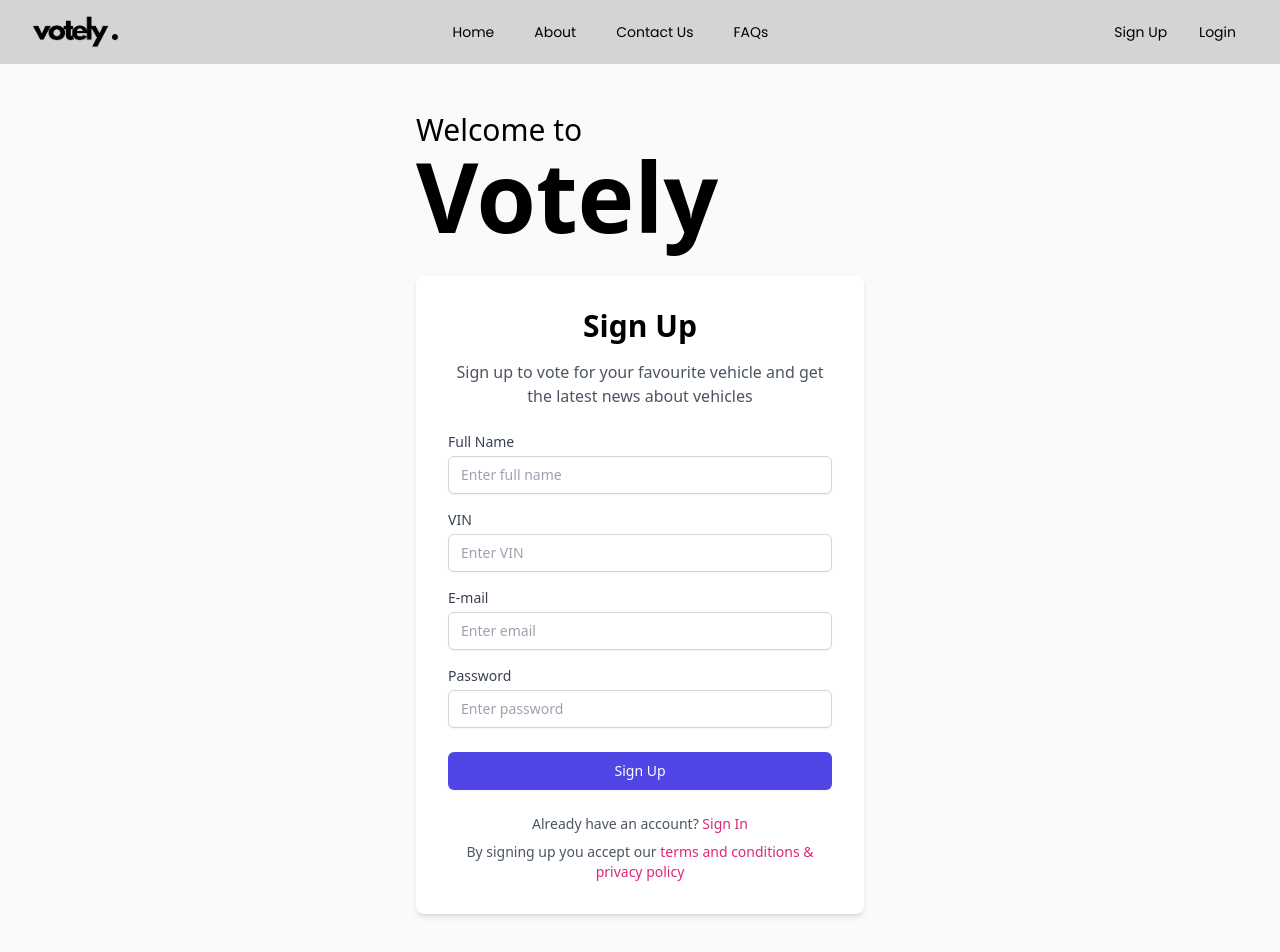
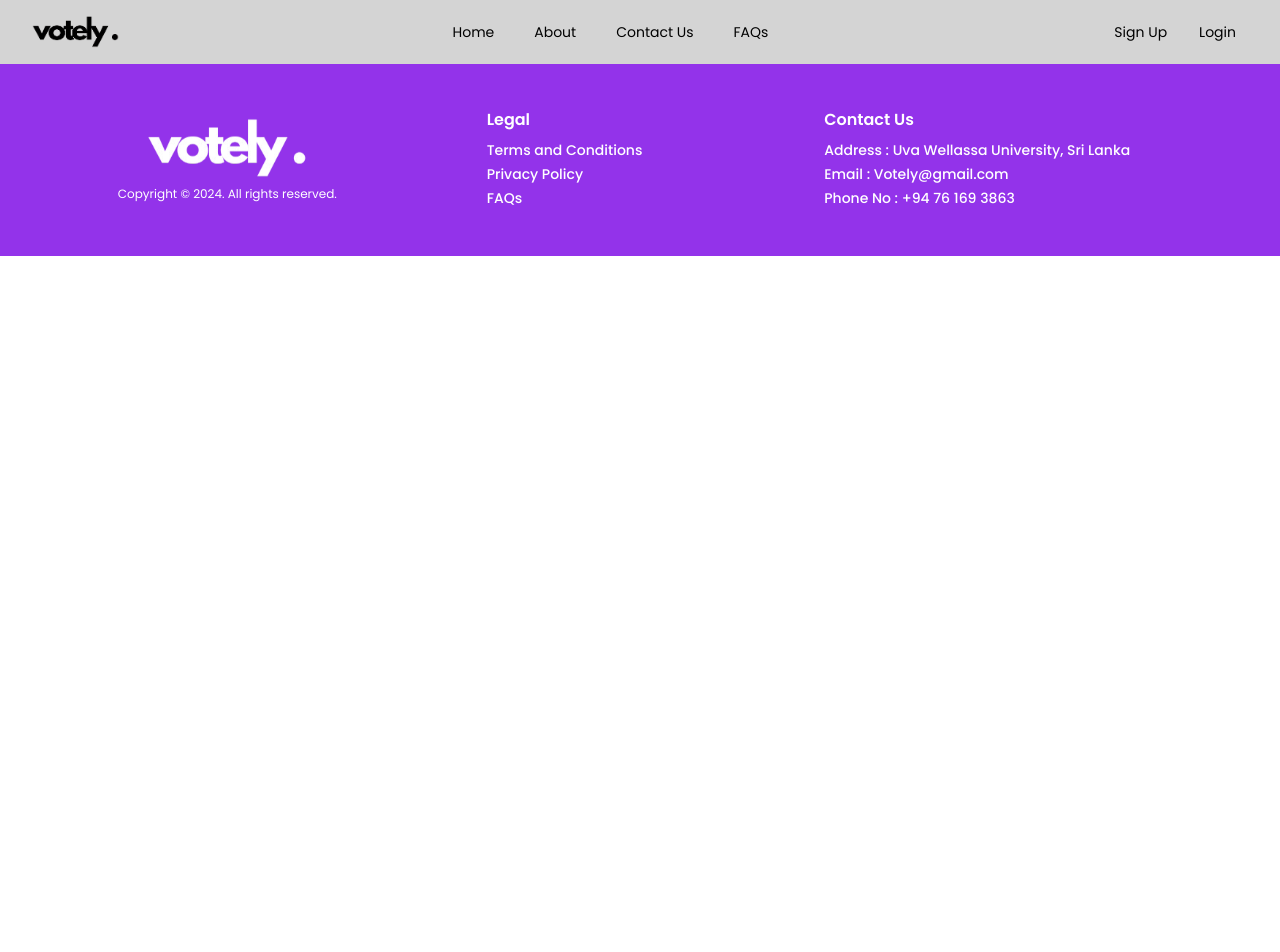
Before and after one commit to udithayeshmantha/Votely-E-voting-system, a React (Create React App) app: page /login in a window 1280 px wide. Shown: the top 952 px of the page. After the commit the page ends 800 px from the top, so only its background shows below. Built offline with nearby package versions, Linux system fonts and the light colour scheme.

Commit message:
Refactor App structure by removing Login page; enhance Footer and Form components with consistent styling

```diff
--- a/src/App.js
+++ b/src/App.js
@@ -2,7 +2,6 @@ import { BrowserRouter as Router, Routes, Route, useLocation } from "react-route
 import Navbar from "./components/Navbar";
 import Home from "./pages/Home";
 import SignIn from "./pages/SignIn";
-import Login from "./pages/Login";
 import "./styles/App.css";
 import Footer from "./components/Footer";
 import SignUp from "./pages/SignUp";
@@ -19,11 +18,9 @@ function App() {
       <Routes>
         <Route path="/" element={<Home />} />
         <Route path="/signin" element={<SignIn />} />
-        <Route path="/login" element={<Login />} />
         <Route path="/signup" element={<SignUp />} />
         <Route path="/form" element={<Form />} />
       </Routes>
-      <Contactus />
       <ConditionalFooter />
     </Router>
   );
--- a/src/components/Footer.js
+++ b/src/components/Footer.js
@@ -4,30 +4,30 @@ import Logo from "../assets/logo_white.png";
 
 const Footer = () => {
   return (
-    <div className="flex justify-evenly bg-purple-600 text-white h-48  ">
+    <div className="flex justify-evenly bg-purple-600 text-white h-48 font-Poppins">
       <div className="justify-items-center content-center space-y-2 ">
         <a href="#" className="">
           <img src={Logo} alt="" className="w-40 " />
         </a>
-        <div className="text-xs font-Poppins">
+        <div className="text-xs">
           Copyright © 2024. All rights reserved.
         </div>
       </div>
       <div className="justify-items-left p-8 content-center hidden md:block">
-        <div className="font-semibold pb-2 font-Poppins">Legal</div>
+        <div className="font-semibold pb-2">Legal</div>
         <div className="text-sm">
           <div className="font-medium pb-1">
-            <Link to="/terms-and-conditions" className="font-Poppins">
+            <Link to="/terms-and-conditions" className="">
               Terms and Conditions
             </Link>
           </div>
           <div className="font-medium pb-1">
-            <Link to="/privacy-policy" className="font-Poppins">
+            <Link to="/privacy-policy" className="">
               Privacy Policy
             </Link>
           </div>
           <div className="font-medium pb-1">
-            <Link to="/faqs" className="font-Poppins">
+            <Link to="/faqs" className="">
               FAQs
             </Link>
           </div>
@@ -36,14 +36,14 @@ const Footer = () => {
       <div className=" justify-items-left p-8 content-center hidden md:block ">
         <div className="font-semibold pb-2">Contact Us</div>
         <div className="text-sm ">
-          <div className="font-medium pb-1 font-Poppins">
+          <div className="font-medium pb-1">
             Address : Uva Wellassa University, Sri Lanka
           </div>
-          <div className="font-medium pb-1 font-Poppins">
+          <div className="font-medium pb-1">
             Email : Votely@gmail.com
           </div>
-          <div className="font-medium pb-1 font-Poppins">
-            Phone No : +94 076 169 3863
+          <div className="font-medium pb-1">
+            Phone No : +94 76 169 3863
           </div>
         </div>
       </div>
--- a/src/components/Form.js
+++ b/src/components/Form.js
@@ -4,7 +4,7 @@ import Logo from "../assets/logo.png";
 
 const Form = () => {
   return (
-    <div className="min-h-screen bg-gray-100 flex items-center justify-center">
+    <div className="min-h-screen bg-gray-100 flex items-center justify-center font-Poppins">
       <div className="bg-white shadow-lg rounded-lg p-8 w-full max-w-4xl">
         {/* Logo */}
         <div className="flex justify-center mb-6">
--- a/src/pages/Login.js
+++ /dev/null
@@ -1,111 +0,0 @@
-import React from "react";
-
-const Login = () => {
-  return (
-    <div className="min-h-screen flex justify-center bg-gray-50 py-12 px-4 sm:px-6 lg:px-8">
-      <div className="max-w-md w-full space-y-8">
-        <div className="text-left">
-          <p className="text-3xl font-medium">
-            Welcome to <br />
-            <span className="text-8xl font-bold">Votely</span>
-          </p>
-        </div>
-        <div className="bg-white p-8 rounded-lg shadow-md">
-          <div className="text-3xl font-semibold text-center mb-4">Sign Up</div>
-          <p className="text-center text-gray-600 mb-6">
-            Sign up to vote for your favourite vehicle and get the latest news
-            about vehicles
-          </p>
-          <div className="space-y-4">
-            <div>
-              <label
-                htmlFor="username"
-                className="block text-sm font-medium text-gray-700"
-              >
-                Full Name
-              </label>
-              <input
-                type="text"
-                id="username"
-                placeholder="Enter full name"
-                className="mt-1 block w-full px-3 py-2 border border-gray-300 rounded-md shadow-sm focus:outline-none focus:ring-black focus:border-black  sm:text-sm"
-              />
-            </div>
-            <div>
-              <label
-                htmlFor="vin"
-                className="block text-sm font-medium text-gray-700"
-              >
-                VIN
-              </label>
-              <input
-                type="text"
-                id="vin"
-                placeholder="Enter VIN"
-                className="mt-1 block w-full px-3 py-2 border border-gray-300 rounded-md shadow-sm focus:outline-none focus:ring-black focus:border-black  sm:text-sm"
-              />
-            </div>
-            <div>
-              <label
-                htmlFor="email"
-                className="block text-sm font-medium text-gray-700"
-              >
-                E-mail
-              </label>
-              <input
-                type="email"
-                id="email"
-                placeholder="Enter email"
-                className="mt-1 block w-full px-3 py-2 border border-gray-300 rounded-md shadow-sm focus:outline-none focus:ring-black focus:border-black  sm:text-sm"
-              />
-            </div>
-            <div>
-              <label
-                htmlFor="password"
-                className="block text-sm font-medium text-gray-700"
-              >
-                Password
-              </label>
-              <input
-                type="password"
-                id="password"
-                placeholder="Enter password"
-                className="mt-1 block w-full px-3 py-2 border border-gray-300 rounded-md shadow-sm focus:outline-none focus:ring-black focus:border-black  sm:text-sm"
-              />
-            </div>
-          </div>
-          <div className="mt-6">
-            <button
-              type="submit"
-              className="w-full flex justify-center py-2 px-4 border border-transparent rounded-md shadow-sm text-sm font-medium text-white bg-indigo-600 hover:bg-indigo-700 focus:outline-none focus:ring-2 focus:ring-offset-2 focus:ring-indigo-500"
-            >
-              Sign Up
-            </button>
-          </div>
-          <div className="mt-6 text-center text-sm text-gray-600">
-            <p>
-              Already have an account?{" "}
-              <a
-                href="#"
-                className="font-medium text-pink-600 hover:text-pink-500"
-              >
-                Sign In
-              </a>
-            </p>
-            <p className="mt-2">
-              By signing up you accept our{" "}
-              <a
-                href="#"
-                className="font-medium text-pink-600 hover:text-indigo-500"
-              >
-                terms and conditions & privacy policy
-              </a>
-            </p>
-          </div>
-        </div>
-      </div>
-    </div>
-  );
-};
-
-export default Login;
--- a/src/pages/OtpPage.js
+++ b/src/pages/OtpPage.js
@@ -3,7 +3,7 @@ import Bg from "../assets/bg.jpg";
 
 const OtpPage = () => {
   return (
-    <div className="flex justify-center items-center h-screen bg-cover bg-center bg-fixed" style={{ backgroundImage: `url(${Bg})` }}>
+    <div className="flex justify-center items-center h-screen font-Poppins bg-cover bg-center bg-fixed" style={{ backgroundImage: `url(${Bg})` }}>
         <div className="w-full max-w-lg bg-white rounded-lg p-8 shadow-xl">
             <h2 className='text-3xl mb-2 text-center font-bold'>Enter verification code</h2>
             <p className='mb-2 mt-1 text-center text-gray-600'>A verification code has been sent to your phone number</p>
--- a/src/pages/SignIn.js
+++ b/src/pages/SignIn.js
@@ -23,7 +23,7 @@ const SignIn = ({}) => {
   };
 
   return (
-    <div className="flex flex-col lg:flex-row justify-around items-center gap-10 px-20 py-32 font-Poppins md:px-20 md:py-32 lg:px-52 lg:py-48 bg-cover bg-center bg-fixed" style={{ backgroundImage: `url(${Bg})` }}>
+    <div className=" min-h-screen flex flex-col lg:flex-row justify-around items-center gap-10 px-20 py-32 font-Poppins md:px-20 md:py-32 lg:px-52 lg:py-48 bg-cover bg-center bg-fixed" style={{ backgroundImage: `url(${Bg})` }}>
       <div className="lg:pr-10">
         <img src={Logo} alt="Logo" />
       </div>
--- a/src/pages/SignUp.js
+++ b/src/pages/SignUp.js
@@ -30,7 +30,7 @@ const SignUp = () => {
   };
 
   return (
-    <div className="flex flex-col lg:flex-row justify-around items-center gap-10 px-10 py-20 font-Poppins md:px-10 md:pt-28 lg:px-48 lg:pt- bg-cover bg-center bg-fixed" style={{ backgroundImage: `url(${Bg})` }}>
+    <div className="min-h-screen flex flex-col lg:flex-row justify-around items-center gap-10 px-10 py-20 font-Poppins md:px-10 md:pt-28 lg:px-48 lg:pt- bg-cover bg-center bg-fixed" style={{ backgroundImage: `url(${Bg})` }}>
       <div className="lg:pr-10">
         <img src={Logo} alt="Logo" />
       </div>
@@ -69,7 +69,7 @@ const SignUp = () => {
 
           <div className='flex items-center'>
             <input type="checkbox" name="terms" id="" className="w-auto mr-2" />
-            <p className="mb-2 mt-1 text-center text-gray-600">I agree to Votely's <a href="#" className='text-[#7a59dc]'>Terms & Conditions</a> & <a href="#" className='text-[#7a59dc]'>Privacy Policy</a></p>
+            <p className="mb-2 mt-1 text-center text-gray-600">I agree to Votely's <a href="#" className='text-[#7a59dc] hover:underline'>Terms & Conditions</a> & <a href="#" className='text-[#7a59dc] hover:underline'>Privacy Policy</a></p>
           </div>
 
           <button type="submit" className="w-full p-3 bg-[#7a59dc] text-white rounded-lg cursor-pointer text-base my-5 hover:bg-[#6C4AB6] transition">Register</button>
```
